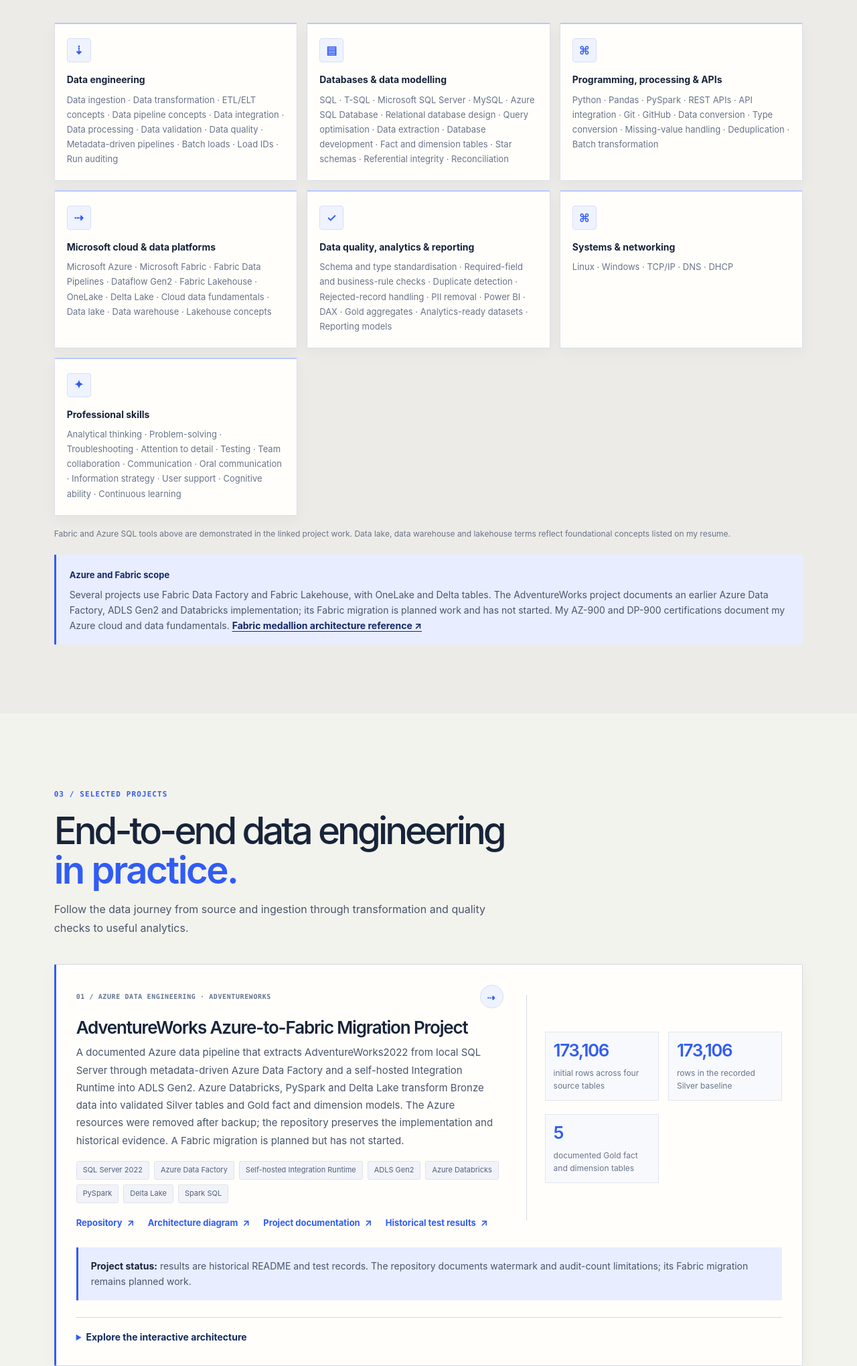
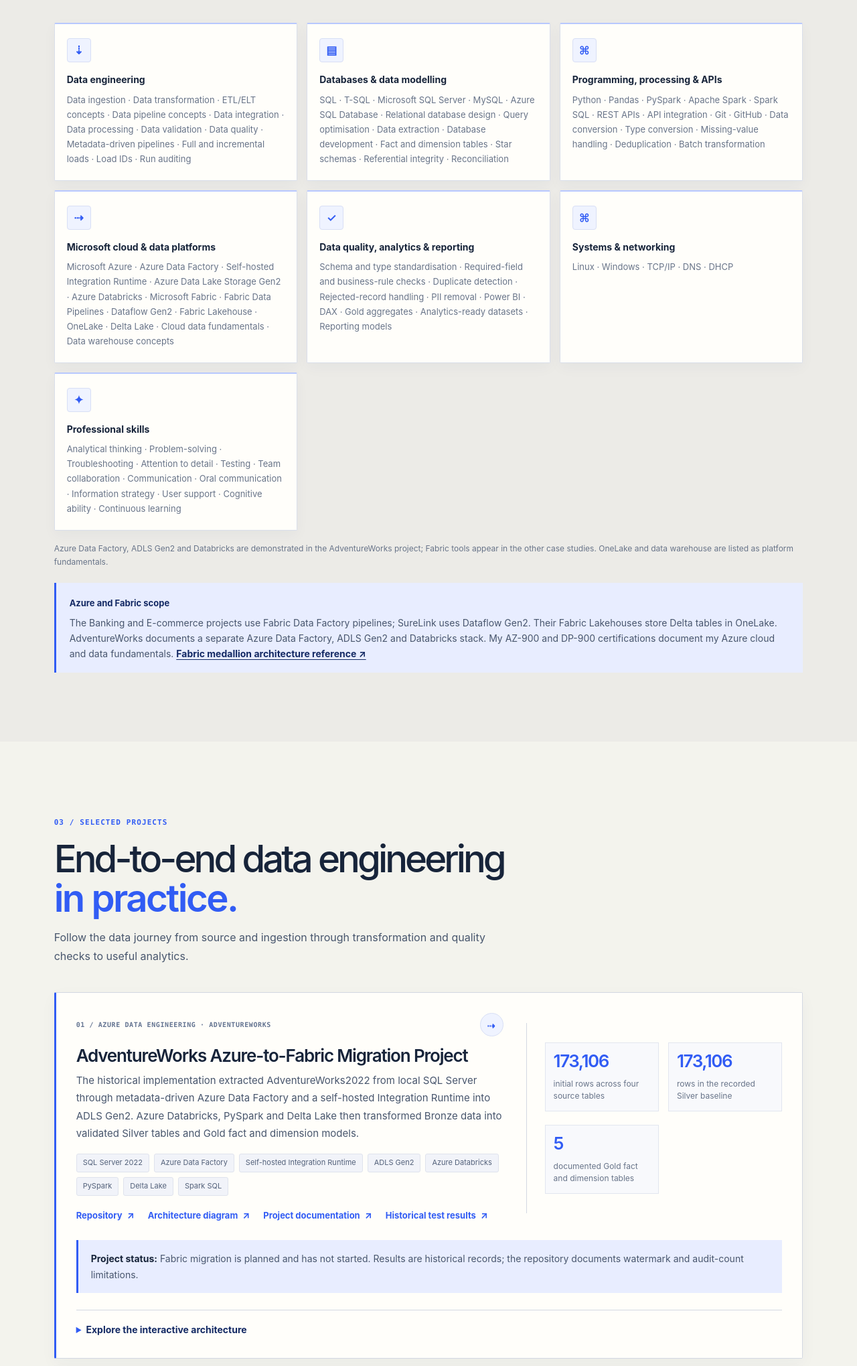
Before and after one commit to Lehlogonoloramphisa/portfolio, a plain HTML site: page index.html in a window 1280 px wide. Shown: the part 2040-4079 px from the top of the page at 67% size. Drawn offline with Linux system fonts and the light colour scheme.

Commit message:
Align portfolio skills with Azure project

```diff
--- a/index.html
+++ b/index.html
@@ -5,7 +5,7 @@
     <meta name="viewport" content="width=device-width, initial-scale=1" />
     <meta name="theme-color" content="#f3f3ed" />
     <meta name="author" content="Lehlogonolo Ramphisa" />
-    <meta name="description" content="Junior Data Engineer candidate in South Africa with projects in Microsoft Azure, Fabric, Azure Data Factory, Databricks, Python, PySpark, data quality and Power BI." />
+    <meta name="description" content="Junior Data Engineer candidate in South Africa with projects in Azure, Fabric, Data Factory, ADLS Gen2, Databricks, Python, PySpark and Power BI." />
     <meta name="robots" content="index, follow, max-image-preview:large" />
     <meta property="og:type" content="website" />
     <meta property="og:locale" content="en_ZA" />
@@ -34,6 +34,9 @@
         "knowsAbout": [
           "Microsoft Azure",
           "Microsoft Fabric",
+          "Azure Data Factory",
+          "Azure Data Lake Storage Gen2",
+          "Azure Databricks",
           "Data Engineering",
           "PySpark",
           "SQL",
@@ -144,16 +147,16 @@
               <p class="section-intro">This section includes every skill listed on my resume, together with technologies demonstrated in my projects. Platform and architecture fundamentals are identified as concepts.</p>
             </div>
             <div class="skills-grid">
-              <article class="skill-card"><div class="skill-icon" aria-hidden="true">⇣</div><h3>Data engineering</h3><p>Data ingestion · Data transformation · ETL/ELT concepts · Data pipeline concepts · Data integration · Data processing · Data validation · Data quality · Metadata-driven pipelines · Batch loads · Load IDs · Run auditing</p></article>
+              <article class="skill-card"><div class="skill-icon" aria-hidden="true">⇣</div><h3>Data engineering</h3><p>Data ingestion · Data transformation · ETL/ELT concepts · Data pipeline concepts · Data integration · Data processing · Data validation · Data quality · Metadata-driven pipelines · Full and incremental loads · Load IDs · Run auditing</p></article>
               <article class="skill-card"><div class="skill-icon" aria-hidden="true">▤</div><h3>Databases &amp; data modelling</h3><p>SQL · T-SQL · Microsoft SQL Server · MySQL · Azure SQL Database · Relational database design · Query optimisation · Data extraction · Database development · Fact and dimension tables · Star schemas · Referential integrity · Reconciliation</p></article>
-              <article class="skill-card"><div class="skill-icon" aria-hidden="true">⌘</div><h3>Programming, processing &amp; APIs</h3><p>Python · Pandas · PySpark · REST APIs · API integration · Git · GitHub · Data conversion · Type conversion · Missing-value handling · Deduplication · Batch transformation</p></article>
-              <article class="skill-card"><div class="skill-icon" aria-hidden="true">⇢</div><h3>Microsoft cloud &amp; data platforms</h3><p>Microsoft Azure · Microsoft Fabric · Fabric Data Pipelines · Dataflow Gen2 · Fabric Lakehouse · OneLake · Delta Lake · Cloud data fundamentals · Data lake · Data warehouse · Lakehouse concepts</p></article>
+              <article class="skill-card"><div class="skill-icon" aria-hidden="true">⌘</div><h3>Programming, processing &amp; APIs</h3><p>Python · Pandas · PySpark · Apache Spark · Spark SQL · REST APIs · API integration · Git · GitHub · Data conversion · Type conversion · Missing-value handling · Deduplication · Batch transformation</p></article>
+              <article class="skill-card"><div class="skill-icon" aria-hidden="true">⇢</div><h3>Microsoft cloud &amp; data platforms</h3><p>Microsoft Azure · Azure Data Factory · Self-hosted Integration Runtime · Azure Data Lake Storage Gen2 · Azure Databricks · Microsoft Fabric · Fabric Data Pipelines · Dataflow Gen2 · Fabric Lakehouse · OneLake · Delta Lake · Cloud data fundamentals · Data warehouse concepts</p></article>
               <article class="skill-card"><div class="skill-icon" aria-hidden="true">✓</div><h3>Data quality, analytics &amp; reporting</h3><p>Schema and type standardisation · Required-field and business-rule checks · Duplicate detection · Rejected-record handling · PII removal · Power BI · DAX · Gold aggregates · Analytics-ready datasets · Reporting models</p></article>
               <article class="skill-card"><div class="skill-icon" aria-hidden="true">⌘</div><h3>Systems &amp; networking</h3><p>Linux · Windows · TCP/IP · DNS · DHCP</p></article>
               <article class="skill-card"><div class="skill-icon" aria-hidden="true">✦</div><h3>Professional skills</h3><p>Analytical thinking · Problem-solving · Troubleshooting · Attention to detail · Testing · Team collaboration · Communication · Oral communication · Information strategy · User support · Cognitive ability · Continuous learning</p></article>
             </div>
-            <p class="skills-note">Fabric and Azure SQL tools above are demonstrated in the linked project work. Data lake, data warehouse and lakehouse terms reflect foundational concepts listed on my resume.</p>
-            <aside class="platform-note"><strong>Azure and Fabric scope</strong><p>Several projects use Fabric Data Factory and Fabric Lakehouse, with OneLake and Delta tables. The AdventureWorks project documents an earlier Azure Data Factory, ADLS Gen2 and Databricks implementation; its Fabric migration is planned work and has not started. My AZ-900 and DP-900 certifications document my Azure cloud and data fundamentals. <a href="https://learn.microsoft.com/en-us/fabric/onelake/onelake-medallion-lakehouse-architecture" target="_blank" rel="noopener noreferrer">Fabric medallion architecture reference ↗</a></p></aside>
+            <p class="skills-note">Azure Data Factory, ADLS Gen2 and Databricks are demonstrated in the AdventureWorks project; Fabric tools appear in the other case studies. OneLake and data warehouse are listed as platform fundamentals.</p>
+            <aside class="platform-note"><strong>Azure and Fabric scope</strong><p>The Banking and E-commerce projects use Fabric Data Factory pipelines; SureLink uses Dataflow Gen2. Their Fabric Lakehouses store Delta tables in OneLake. AdventureWorks documents a separate Azure Data Factory, ADLS Gen2 and Databricks stack. My AZ-900 and DP-900 certifications document my Azure cloud and data fundamentals. <a href="https://learn.microsoft.com/en-us/fabric/onelake/onelake-medallion-lakehouse-architecture" target="_blank" rel="noopener noreferrer">Fabric medallion architecture reference ↗</a></p></aside>
           </div>
         </section>
 
@@ -168,7 +171,7 @@
               <div class="project-main">
                 <div class="project-meta"><span>01 / AZURE DATA ENGINEERING · ADVENTUREWORKS</span><span class="project-icon" aria-hidden="true">⇢</span></div>
                 <h3 id="adventureworks-project-title">AdventureWorks Azure-to-Fabric Migration Project</h3>
-                <p class="project-summary">A documented Azure data pipeline that extracts AdventureWorks2022 from local SQL Server through metadata-driven Azure Data Factory and a self-hosted Integration Runtime into ADLS Gen2. Azure Databricks, PySpark and Delta Lake transform Bronze data into validated Silver tables and Gold fact and dimension models. The Azure resources were removed after backup; the repository preserves the implementation and historical evidence. A Fabric migration is planned but has not started.</p>
+                <p class="project-summary">The historical implementation extracted AdventureWorks2022 from local SQL Server through metadata-driven Azure Data Factory and a self-hosted Integration Runtime into ADLS Gen2. Azure Databricks, PySpark and Delta Lake then transformed Bronze data into validated Silver tables and Gold fact and dimension models.</p>
                 <ul class="tag-list" aria-label="Technologies used"><li>SQL Server 2022</li><li>Azure Data Factory</li><li>Self-hosted Integration Runtime</li><li>ADLS Gen2</li><li>Azure Databricks</li><li>PySpark</li><li>Delta Lake</li><li>Spark SQL</li></ul>
                 <div class="project-links" aria-label="Project resources">
                   <a class="text-link" href="https://github.com/Lehlogonoloramphisa/Azure_Fabric_Migration_Project" target="_blank" rel="noopener noreferrer">Repository <span aria-hidden="true">↗</span></a>
@@ -182,7 +185,7 @@
                 <div class="result"><dt>173,106</dt><dd>rows in the recorded Silver baseline</dd></div>
                 <div class="result"><dt>5</dt><dd>documented Gold fact and dimension tables</dd></div>
               </dl>
-              <p class="project-evidence"><strong>Project status:</strong> results are historical README and test records. The repository documents watermark and audit-count limitations; its Fabric migration remains planned work.</p>
+              <p class="project-evidence"><strong>Project status:</strong> Fabric migration is planned and has not started. Results are historical records; the repository documents watermark and audit-count limitations.</p>
               <details class="project-details">
                 <summary>Explore the interactive architecture</summary>
                 <div class="architecture-diagram" data-architecture>
@@ -192,7 +195,7 @@
                     <li><button class="architecture-stage" type="button" aria-pressed="false" data-description="Azure Data Lake Storage Gen2 holds raw Parquet data in table-based Bronze folders before transformation."><span class="architecture-index">03 · BRONZE</span><strong>ADLS Gen2</strong><small>Raw Parquet files</small></button></li>
                     <li><button class="architecture-stage" type="button" aria-pressed="false" data-description="Azure Databricks and PySpark clean, deduplicate and validate the four source tables, then write managed Delta tables in Silver."><span class="architecture-index">04 · SILVER</span><strong>Databricks + Delta</strong><small>173,106 baseline rows</small></button></li>
                     <li><button class="architecture-stage" type="button" aria-pressed="false" data-description="The Gold model contains dim_date, dim_customer, dim_product, fact_sales_line and fact_sales_order for analytical queries."><span class="architecture-index">05 · GOLD</span><strong>Fact + dimensions</strong><small>5 documented tables</small></button></li>
-                    <li><button class="architecture-stage" type="button" aria-pressed="false" data-description="The project investigates Spark SQL query plans and analytical queries. A move to Microsoft Fabric is a future project phase and is not yet implemented."><span class="architecture-index">06 · ANALYTICS</span><strong>Spark SQL</strong><small>Query investigation</small></button></li>
+                    <li><button class="architecture-stage" type="button" aria-pressed="false" data-description="The project investigates Spark SQL execution plans, joins, aggregations, shuffle behaviour and analytical queries."><span class="architecture-index">06 · ANALYTICS</span><strong>Spark SQL</strong><small>Query investigation</small></button></li>
                   </ol>
                   <div class="architecture-readout"><span class="readout-label">Selected stage</span><p class="architecture-detail" aria-live="polite">AdventureWorks2022 runs on a local SQL Server 2022 instance; the initial project load covers Customer, SalesOrderHeader, SalesOrderDetail and Product.</p></div>
                 </div>
```
